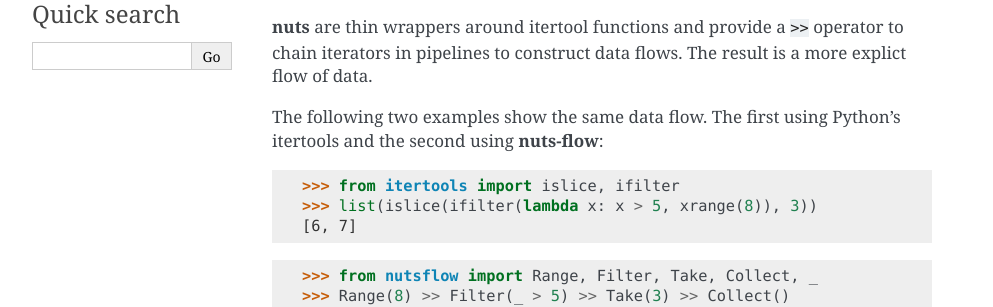
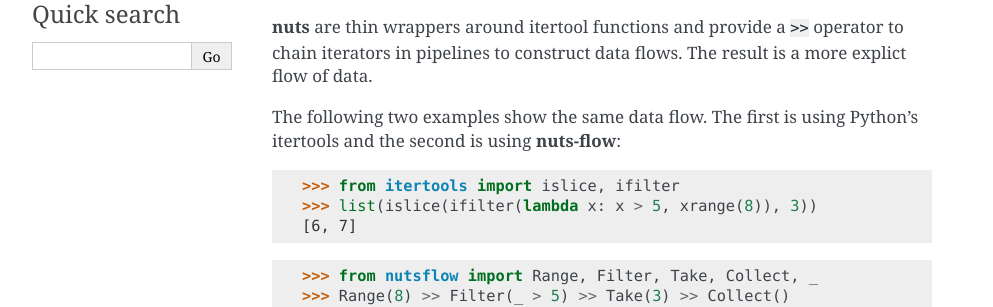
Before and after one commit to maet3608/nuts-flow, a Sphinx documentation site: the page built from sphinx/source/introduction.rst, in a window 1280 px wide. Shown: the part 129-436 px from the top of the page, without its empty margins (148-1141 px from the left). Built offline with Sphinx 7.4.7, drawn with Linux system fonts in a browser that asks for light colours; formulas are drawn with MathJax 3.

Commit message:
docs updated

```diff
--- a/sphinx/source/introduction.rst
+++ b/sphinx/source/introduction.rst
@@ -8,8 +8,8 @@
 provide a ``>>`` operator to chain iterators in pipelines
 to construct data flows. The result is a more explict flow of data.
 
-The following two examples show the same data flow. The first
-using Python's itertools and the second using **nuts-flow**:
+The following two examples show the same data flow. The first is
+using Python's itertools and the second is using **nuts-flow**:
 
 >>> from itertools import islice, ifilter
 >>> list(islice(ifilter(lambda x: x > 5, xrange(8)), 3))
--- a/sphinx/source/tutorial/nuts_basics.rst
+++ b/sphinx/source/tutorial/nuts_basics.rst
@@ -22,7 +22,7 @@
   >>> Range(10000000) >> Square() >> Take(3) >> Collect()
   [0, 1, 4]
 
-works just fine and does not generate 10 million integers in memory.
+works just fine and does not store 10 million integers in memory.
 
 
 Sources and Sinks
```
